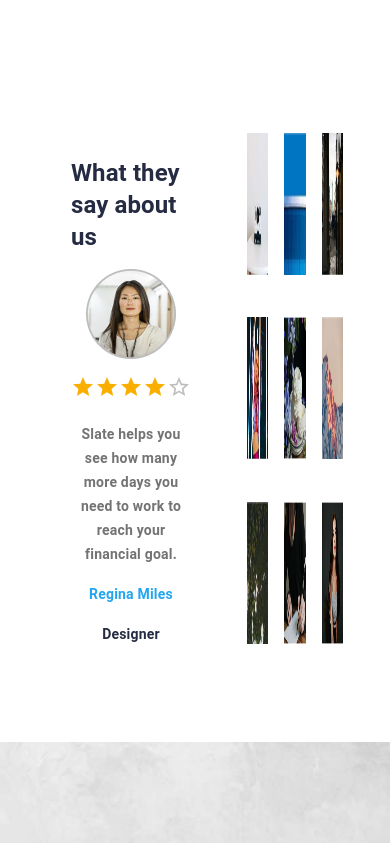
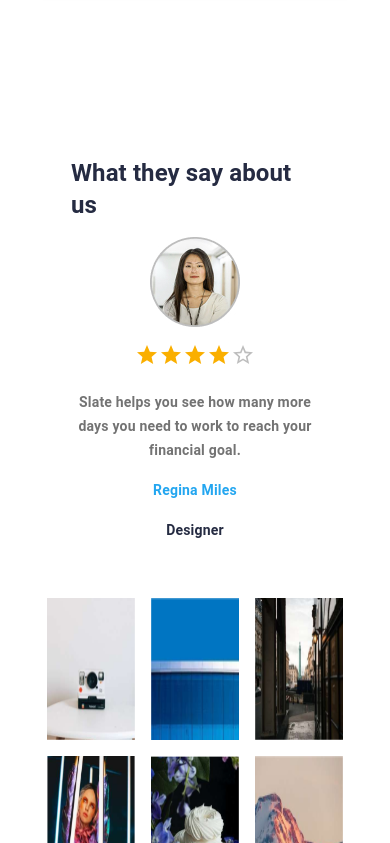
Before and after one commit to da-nazy/nextbasket, a Next.js app: page / in a window 390 px wide. Shown: the part 5201-6044 px from the top of the page. Built offline with nearby package versions, Linux system fonts and the light colour scheme; no server answers.

Commit message:
fix:responsive

```diff
--- a/src/components/Testimonial/index.tsx
+++ b/src/components/Testimonial/index.tsx
@@ -87,7 +87,10 @@ sub:{
     gridTemplateColumns:'1fr 1fr',
     gap:theme.spacing(3),
     flex:1,
-    width:'80%'
+    width:'80%',
+    [theme.breakpoints.down('md')]:{
+      gridTemplateColumns:'1fr'
+    }
 },
 hdTxt:{
     color:theme.colors.text_color,
```
